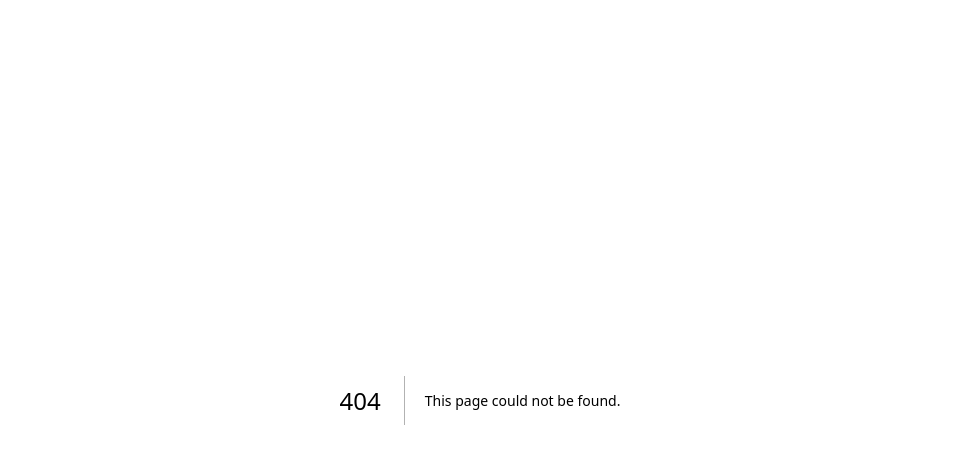
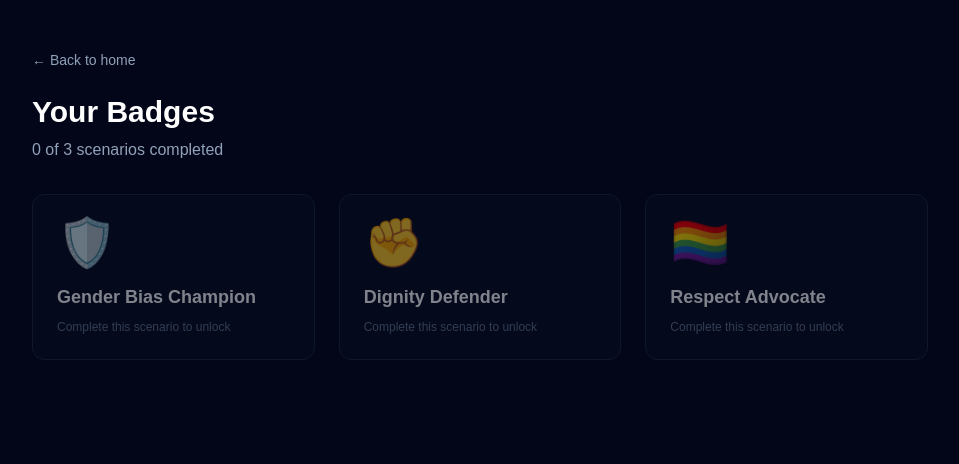
Before and after one commit to Sbajrac2/wichacks26, a Next.js app in the folder ally-coach/: page /badges in a window 1280 px wide. Before the commit this address had no page. Shown: the top 464 px of the page, without its empty margins (160-1119 px from the left). Built offline with nearby package versions, Linux system fonts and the light colour scheme.

Commit message:
all fixed

```diff
--- /dev/null
+++ b/ally-coach/src/app/badges/page.tsx
@@ -0,0 +1,66 @@
+"use client";
+
+import { useEffect, useState } from "react";
+import { getProgress, getCompletedCount } from "../lib/progress";
+
+export default function BadgesPage() {
+  const [completedCount, setCompletedCount] = useState(0);
+  const [progress, setProgress] = useState<any[]>([]);
+
+  useEffect(() => {
+    setCompletedCount(getCompletedCount());
+    setProgress(getProgress());
+  }, []);
+
+  const badges = [
+    { id: "gender-bias", name: "Gender Bias Champion", emoji: "🛡️" },
+    { id: "racial-microaggressions", name: "Dignity Defender", emoji: "✊" },
+    { id: "misgendering", name: "Respect Advocate", emoji: "🏳️‍🌈" },
+  ];
+
+  return (
+    <main className="min-h-screen bg-slate-950 text-white px-8 py-12">
+      <div className="max-w-4xl mx-auto">
+        <a href="/" className="text-sm text-slate-400 hover:text-slate-300 mb-6 inline-block">
+          ← Back to home
+        </a>
+
+        <h1 className="text-3xl font-bold">Your Badges</h1>
+        <p className="mt-2 text-slate-400">
+          {completedCount} of {badges.length} scenarios completed
+        </p>
+
+        <div className="mt-8 grid gap-6 sm:grid-cols-2 lg:grid-cols-3">
+          {badges.map((badge) => {
+            const scenarioProgress = progress.find(p => p.scenarioId === badge.id);
+            const isEarned = scenarioProgress?.completed || false;
+
+            return (
+              <div
+                key={badge.id}
+                className={`rounded-xl border p-6 ${
+                  isEarned
+                    ? "border-indigo-500 bg-indigo-500/10"
+                    : "border-slate-800 bg-slate-900/40 opacity-50"
+                }`}
+              >
+                <div className="text-5xl mb-4">{badge.emoji}</div>
+                <h3 className="text-lg font-semibold">{badge.name}</h3>
+                {isEarned && scenarioProgress && (
+                  <div className="mt-2 text-xs text-slate-400">
+                    Completed {scenarioProgress.conversationCount} time(s)
+                  </div>
+                )}
+                {!isEarned && (
+                  <div className="mt-2 text-xs text-slate-500">
+                    Complete this scenario to unlock
+                  </div>
+                )}
+              </div>
+            );
+          })}
+        </div>
+      </div>
+    </main>
+  );
+}
```
